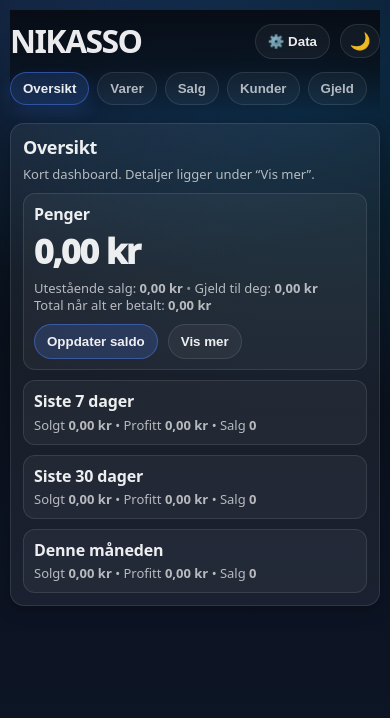
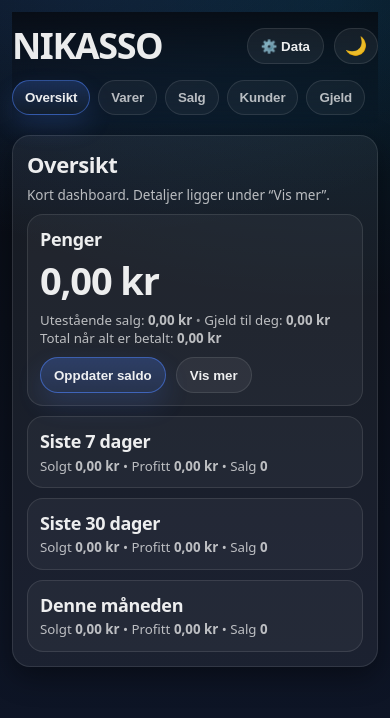
Before and after one commit to nikolaihoffmann-svg/Nikasso-, a React (Vite) app: page / in a window 390 px wide. Shown: the top 718 px of the page. Built offline with nearby package versions, Linux system fonts and the light colour scheme.

Commit message:
Update styles.css

```diff
--- a/src/app/styles.css
+++ b/src/app/styles.css
@@ -1,347 +1,443 @@
 /* =========================================================
    NIKASSO – Compact / Premium UI (v2)
-   Replace the whole stylesheet with this.
+   - Fix iOS modal scrolling
+   - Stick modal header (close button always visible)
+   - Cleaner palette (less "muddy")
+   - Better steppers (+/-)
 ========================================================= */
 
-:root{
-  --bg0:#070b12;
-  --bg1:#0b1220;
-  --bg2:#0e1729;
+:root {
+  /* Dark */
+  --bg0: #070a10;
+  --bg1: #0b1220;
+  --bg2: #0f172a;
 
-  --surface: rgba(255,255,255,.06);
-  --surface2: rgba(255,255,255,.045);
-  --stroke: rgba(255,255,255,.10);
-  --stroke2: rgba(255,255,255,.16);
+  --card: rgba(255, 255, 255, 0.06);
+  --card2: rgba(255, 255, 255, 0.045);
+  --stroke: rgba(255, 255, 255, 0.10);
+  --stroke2: rgba(255, 255, 255, 0.14);
 
-  --text: rgba(255,255,255,.92);
-  --muted: rgba(255,255,255,.68);
-  --muted2: rgba(255,255,255,.50);
+  --text: rgba(255, 255, 255, 0.92);
+  --muted: rgba(255, 255, 255, 0.70);
+  --muted2: rgba(255, 255, 255, 0.54);
 
-  --accent:#4f83ff;
-  --accentStroke: rgba(79,131,255,.45);
-  --danger:#ff5a5f;
-  --dangerStroke: rgba(255,90,95,.45);
-  --warn:#ffcc66;
-  --warnStroke: rgba(255,204,102,.45);
+  --accent: #4f83ff;
+  --accent2: rgba(79, 131, 255, 0.18);
 
-  --r10:10px;
-  --r12:12px;
-  --r14:14px;
+  --danger: #ff5a5f;
+  --danger2: rgba(255, 90, 95, 0.20);
 
-  --shadow: 0 10px 24px rgba(0,0,0,.30);
-  --shadowSoft: 0 6px 16px rgba(0,0,0,.22);
+  --warn: #ffcc66;
+  --warn2: rgba(255, 204, 102, 0.16);
 
-  /* compact scale */
-  --pad: 12px;
+  --r12: 12px;
+  --r16: 16px;
+  --r18: 18px;
+
+  --shadow: 0 18px 60px rgba(0, 0, 0, 0.55);
+  --shadow2: 0 10px 28px rgba(0, 0, 0, 0.38);
+
+  --pad: 14px;
   --gap: 10px;
 
-  --fz: 14px;
-  --lh: 1.32;
+  --fz: 15px;
+  --lh: 1.34;
 }
 
-:root[data-theme="light"]{
-  --bg0:#f6f7fb;
-  --bg1:#eef2f8;
-  --bg2:#e7edf7;
+/* Light theme */
+:root[data-theme="light"] {
+  --bg0: #f6f7fb;
+  --bg1: #eef1f7;
+  --bg2: #e7edf7;
 
-  --surface: rgba(0,0,0,.05);
-  --surface2: rgba(0,0,0,.035);
-  --stroke: rgba(0,0,0,.10);
-  --stroke2: rgba(0,0,0,.14);
+  --card: rgba(0, 0, 0, 0.045);
+  --card2: rgba(0, 0, 0, 0.032);
+  --stroke: rgba(0, 0, 0, 0.10);
+  --stroke2: rgba(0, 0, 0, 0.14);
 
-  --text: rgba(0,0,0,.88);
-  --muted: rgba(0,0,0,.62);
-  --muted2: rgba(0,0,0,.48);
+  --text: rgba(0, 0, 0, 0.90);
+  --muted: rgba(0, 0, 0, 0.62);
+  --muted2: rgba(0, 0, 0, 0.46);
 
-  --shadow: 0 10px 24px rgba(0,0,0,.12);
-  --shadowSoft: 0 6px 16px rgba(0,0,0,.09);
+  --shadow: 0 18px 60px rgba(0, 0, 0, 0.14);
+  --shadow2: 0 10px 28px rgba(0, 0, 0, 0.10);
 }
 
-/* reset */
-*{ box-sizing:border-box; }
-html,body{ height:100%; }
-body{
-  margin:0;
-  color:var(--text);
-  font-size:var(--fz);
-  line-height:var(--lh);
-  font-family: ui-sans-serif, system-ui, -apple-system, Segoe UI, Roboto, Helvetica, Arial;
-  background:
-    radial-gradient(900px 600px at 20% -10%, rgba(79,131,255,.22), transparent 60%),
-    radial-gradient(900px 600px at 80% 10%, rgba(0,180,255,.14), transparent 55%),
-    linear-gradient(180deg, var(--bg0), var(--bg2));
+/* Global */
+* { box-sizing: border-box; }
+html, body { height: 100%; }
+body {
+  margin: 0;
+  color: var(--text);
+  font-size: var(--fz);
+  line-height: var(--lh);
+  font-family: ui-sans-serif, system-ui, -apple-system, Segoe UI, Roboto, Helvetica, Arial, "Apple Color Emoji", "Segoe UI Emoji";
   -webkit-font-smoothing: antialiased;
   -moz-osx-font-smoothing: grayscale;
+
+  /* Cleaner background (less “muddy”) */
+  background:
+    radial-gradient(900px 520px at 15% -10%, rgba(79, 131, 255, 0.16), transparent 62%),
+    radial-gradient(900px 520px at 85% 0%, rgba(0, 200, 255, 0.10), transparent 58%),
+    linear-gradient(180deg, var(--bg0), var(--bg2));
 }
 
-/* layout */
-.container{
-  max-width: 920px;
+/* Container */
+.container {
+  max-width: 980px;
   margin: 0 auto;
-  padding: 10px 10px 40px;
+  padding: 12px 12px 44px;
 }
 
-/* header: less blur, more stable look */
-.header{
+/* Header (sticky + compact) */
+.header {
   position: sticky;
   top: 0;
-  z-index: 30;
+  z-index: 20;
   padding: 10px 0 8px;
-  background:
-    linear-gradient(180deg, rgba(7,11,18,.92), rgba(7,11,18,.68) 55%, rgba(7,11,18,0));
-  backdrop-filter: blur(6px);
-}
-:root[data-theme="light"] .header{
-  background:
-    linear-gradient(180deg, rgba(246,247,251,.92), rgba(246,247,251,.70) 55%, rgba(246,247,251,0));
+
+  background: linear-gradient(180deg, rgba(7,10,16,0.82), rgba(7,10,16,0.35), rgba(7,10,16,0));
+  backdrop-filter: blur(12px);
 }
 
-.headerTop{
-  display:flex;
-  align-items:center;
-  justify-content:space-between;
-  gap:10px;
+:root[data-theme="light"] .header {
+  background: linear-gradient(180deg, rgba(246,247,251,0.90), rgba(246,247,251,0.55), rgba(246,247,251,0));
 }
 
-.h1{
-  font-size: 34px;
-  letter-spacing: -0.05em;
+.headerTop {
+  display: flex;
+  gap: 12px;
+  align-items: center;
+  justify-content: space-between;
+}
+
+/* Brand */
+.h1 {
+  font-size: 40px;
+  letter-spacing: -0.04em;
   font-weight: 900;
   margin: 0;
 }
 
-/* tabs */
-.tabs{
-  display:flex;
-  flex-wrap:wrap;
-  gap:8px;
+/* Tabs */
+.tabs {
+  display: flex;
+  flex-wrap: wrap;
+  gap: 8px;
   margin-top: 10px;
 }
-.tab{
-  appearance:none;
+
+.tab {
+  appearance: none;
   border: 1px solid var(--stroke);
-  background: var(--surface2);
+  background: var(--card2);
   color: var(--muted);
-  padding: 8px 12px;
+  padding: 9px 12px;
   border-radius: 999px;
   font-weight: 800;
-  cursor:pointer;
-  transition: background .15s ease, border-color .15s ease, color .15s ease, transform .06s ease;
-}
-.tab:active{ transform: scale(.99); }
-.tab.active{
-  color: var(--text);
-  border-color: var(--accentStroke);
-  background: rgba(79,131,255,.16);
-  box-shadow: 0 8px 18px rgba(79,131,255,.14);
+  letter-spacing: -0.01em;
+  cursor: pointer;
+  transition: transform .06s ease, background .18s ease, border-color .18s ease, color .18s ease;
 }
 
-/* buttons */
-.btnRow{
-  display:flex;
-  flex-wrap:wrap;
-  gap:10px;
-  align-items:center;
+.tab:active { transform: scale(0.99); }
+
+.tab.active {
+  background: linear-gradient(180deg, rgba(79,131,255,0.22), rgba(255,255,255,0.03));
+  border-color: rgba(79,131,255,0.50);
+  color: var(--text);
+  box-shadow: 0 12px 26px rgba(79,131,255,0.16);
+}
+
+/* Buttons */
+.btnRow {
+  display: flex;
+  gap: 10px;
+  flex-wrap: wrap;
+  align-items: center;
+  margin-top: 12px;
+}
+
+.btn, .themeBtn, .iconBtn {
+  appearance: none;
+  border: 1px solid var(--stroke);
+  background: rgba(255,255,255,0.06);
+  color: var(--text);
+  padding: 9px 13px;
+  border-radius: 999px;
+  font-weight: 820;
+  cursor: pointer;
+  transition: transform .06s ease, background .18s ease, border-color .18s ease, box-shadow .18s ease, opacity .18s ease;
+  min-height: 36px;
+}
+
+.btn:active, .themeBtn:active, .iconBtn:active { transform: scale(0.99); }
+
+.btn:hover, .themeBtn:hover, .iconBtn:hover {
+  border-color: var(--stroke2);
+  background: rgba(255,255,255,0.085);
+}
+
+.btn.btnPrimary {
+  background: linear-gradient(180deg, rgba(79,131,255,0.26), rgba(79,131,255,0.14));
+  border-color: rgba(79,131,255,0.55);
+  box-shadow: 0 12px 26px rgba(79,131,255,0.16);
+}
+
+.btn.btnDanger {
+  background: linear-gradient(180deg, rgba(255,90,95,0.22), rgba(255,90,95,0.12));
+  border-color: rgba(255,90,95,0.52);
+  box-shadow: 0 12px 26px rgba(255,90,95,0.12);
+}
+
+.btn:disabled {
+  opacity: 0.55;
+  cursor: not-allowed;
+}
+
+.themeBtn {
+  width: 44px;
+  height: 36px;
+  padding: 0;
+  display: grid;
+  place-items: center;
+  font-size: 18px;
+}
+
+/* Cards */
+.card {
+  background: var(--card);
+  border: 1px solid var(--stroke);
+  border-radius: var(--r18);
+  box-shadow: var(--shadow2);
+  padding: var(--pad);
+  margin-top: 12px;
+}
+
+.cardTitle {
+  font-size: 22px;
+  font-weight: 900;
+  letter-spacing: -0.02em;
+  margin: 0 0 6px;
+}
+
+.cardSub {
+  color: var(--muted);
+  font-size: 13.5px;
+  margin: 0 0 10px;
+}
+
+/* Nested cards: flatter */
+.card .card {
+  background: rgba(255,255,255,0.04);
+  box-shadow: none;
   margin-top: 10px;
 }
-.btn,.themeBtn,.iconBtn{
-  appearance:none;
+
+/* Lists */
+.list { display: grid; gap: 10px; margin-top: 10px; }
+
+.item {
+  background: rgba(255,255,255,0.045);
   border: 1px solid var(--stroke);
-  background: var(--surface2);
-  color: var(--text);
-  padding: 9px 12px;
-  border-radius: 999px;
-  font-weight: 850;
-  cursor:pointer;
-  min-height: 34px;
-  transition: background .15s ease, border-color .15s ease, transform .06s ease, opacity .15s ease;
-}
-.btn:active,.themeBtn:active,.iconBtn:active{ transform: scale(.99); }
-.btn:hover,.themeBtn:hover,.iconBtn:hover{
-  border-color: var(--stroke2);
-  background: var(--surface);
-}
-.btn.btnPrimary{
-  background: rgba(79,131,255,.18);
-  border-color: var(--accentStroke);
-}
-.btn.btnDanger{
-  background: rgba(255,90,95,.16);
-  border-color: var(--dangerStroke);
-}
-.btn:disabled{ opacity:.55; cursor:not-allowed; }
-
-.themeBtn{
-  width: 40px;
-  height: 34px;
-  padding: 0;
-  display:grid;
-  place-items:center;
-  font-size: 17px;
+  border-radius: var(--r16);
+  padding: 12px;
 }
 
-/* cards (less “giant”) */
-.card{
-  background: var(--surface);
-  border: 1px solid var(--stroke);
-  border-radius: var(--r14);
-  box-shadow: var(--shadowSoft);
-  padding: var(--pad);
-  margin-top: 10px;
+.item.low {
+  border-color: rgba(255, 204, 102, 0.42);
+  box-shadow: 0 10px 22px rgba(255, 204, 102, 0.08);
 }
-.cardTitle{
-  margin: 0 0 6px;
+
+.itemTop { display: flex; align-items: flex-start; justify-content: space-between; gap: 12px; }
+
+.itemTitle {
+  margin: 0 0 4px;
   font-size: 18px;
   font-weight: 900;
   letter-spacing: -0.02em;
 }
-.cardSub{
-  margin: 0 0 10px;
+
+.itemMeta {
+  color: var(--muted);
+  font-size: 13.3px;
+}
+
+.itemActions {
+  display: flex;
+  gap: 10px;
+  margin-top: 10px;
+  flex-wrap: wrap;
+}
+
+/* Forms */
+.fieldGrid { display: grid; gap: 10px; margin-top: 10px; }
+
+.label {
+  display: block;
   color: var(--muted);
   font-size: 13px;
+  font-weight: 780;
+  margin: 0 0 6px;
 }
 
-/* lists */
-.list{ display:grid; gap:10px; margin-top:10px; }
-.item{
-  background: var(--surface2);
+.input {
+  width: 100%;
+  min-height: 40px;
+  padding: 10px 12px;
+  border-radius: 14px;
   border: 1px solid var(--stroke);
-  border-radius: var(--r12);
-  padding: 10px;
+  background: rgba(255,255,255,0.045);
+  color: var(--text);
+  outline: none;
+  transition: border-color .18s ease, background .18s ease, box-shadow .18s ease;
 }
-.item.low{
-  border-color: var(--warnStroke);
-  box-shadow: 0 8px 16px rgba(255,204,102,.08);
+
+.input:focus {
+  border-color: rgba(79,131,255,0.62);
+  box-shadow: 0 0 0 4px rgba(79,131,255,0.16);
+  background: rgba(255,255,255,0.06);
 }
-.itemTitle{
-  margin:0 0 4px;
-  font-size: 16px;
+
+select.input { appearance: none; }
+
+.row3 {
+  display: grid;
+  grid-template-columns: repeat(3, minmax(0, 1fr));
+  gap: 10px;
+}
+
+@media (max-width: 760px) {
+  .h1 { font-size: 36px; }
+  .row3 { grid-template-columns: 1fr; }
+}
+
+/* =========================
+   MODAL (IMPORTANT FIXES)
+   - iOS scroll fix
+   - sticky header so you can always close
+========================= */
+.modalBackdrop {
+  position: fixed;
+  inset: 0;
+  background: rgba(0,0,0,0.58);
+  backdrop-filter: blur(12px);
+  display: grid;
+  place-items: center;
+  z-index: 60;
+  padding: 16px;
+
+  /* iOS gesture handling */
+  touch-action: none;
+}
+
+.modal {
+  width: min(720px, 100%);
+  background: linear-gradient(180deg, rgba(255,255,255,0.09), rgba(255,255,255,0.055));
+  border: 1px solid var(--stroke2);
+  border-radius: 18px;
+  box-shadow: var(--shadow);
+
+  /* Make modal a column so body can scroll */
+  display: flex;
+  flex-direction: column;
+
+  /* Keep it inside viewport */
+  max-height: calc(100dvh - 32px);
+  overflow: hidden;
+}
+
+.modalHeader {
+  display: flex;
+  align-items: center;
+  justify-content: space-between;
+  padding: 12px 14px;
+  border-bottom: 1px solid var(--stroke);
+
+  /* Sticky header inside modal */
+  position: sticky;
+  top: 0;
+  z-index: 2;
+
+  background: rgba(10, 14, 22, 0.55);
+  backdrop-filter: blur(12px);
+}
+
+:root[data-theme="light"] .modalHeader {
+  background: rgba(255,255,255,0.70);
+}
+
+.modalTitle {
+  margin: 0;
+  font-size: 15px;
   font-weight: 900;
   letter-spacing: -0.01em;
 }
-.itemMeta{
-  color: var(--muted);
-  font-size: 13px;
-}
-.itemActions{
-  display:flex;
-  gap:10px;
-  flex-wrap:wrap;
-  margin-top: 10px;
+
+.modalBody {
+  padding: 14px;
+
+  /* THIS is the actual scroll area */
+  overflow: auto;
+  -webkit-overflow-scrolling: touch;
+  touch-action: pan-y;
+
+  /* avoid iOS “scroll bleed” */
+  overscroll-behavior: contain;
 }
 
-/* forms */
-.fieldGrid{ display:grid; gap:10px; margin-top:10px; }
-.label{
-  display:block;
-  color: var(--muted);
-  font-size: 12.5px;
-  font-weight: 800;
-  margin: 0 0 6px;
-}
-.input{
-  width:100%;
-  min-height: 38px;
-  padding: 9px 11px;
-  border-radius: 12px;
-  border: 1px solid var(--stroke);
-  background: var(--surface2);
-  color: var(--text);
-  outline:none;
-  transition: border-color .15s ease, box-shadow .15s ease, background .15s ease;
-}
-.input:focus{
-  border-color: var(--accentStroke);
-  box-shadow: 0 0 0 3px rgba(79,131,255,.16);
-  background: var(--surface);
-}
-select.input{ appearance:none; }
-
-.row3{
-  display:grid;
-  grid-template-columns: repeat(3, minmax(0,1fr));
-  gap:10px;
+.iconBtn {
+  width: 40px;
+  height: 36px;
+  padding: 0;
+  display: grid;
+  place-items: center;
 }
 
-/* compact money text */
-.moneyBig{
-  font-size: 34px;
-  font-weight: 950;
+/* Big money helper */
+.moneyBig {
+  font-size: 38px;
+  font-weight: 900;
   letter-spacing: -0.03em;
 }
 
-/* modal */
-.modalBackdrop{
-  position: fixed;
-  inset: 0;
-  background: rgba(0,0,0,.55);
-  backdrop-filter: blur(8px);
-  display:grid;
-  place-items:center;
-  z-index: 70;
-  padding: 14px;
-}
-.modal{
-  width: min(640px, 100%);
-  background: var(--bg1);
-  border: 1px solid var(--stroke2);
-  border-radius: 14px;
-  box-shadow: var(--shadow);
-  overflow:hidden;
-}
-:root[data-theme="light"] .modal{
-  background: #ffffff;
-}
-.modalHeader{
-  display:flex;
-  align-items:center;
-  justify-content:space-between;
-  padding: 10px 12px;
-  border-bottom: 1px solid var(--stroke);
-}
-.modalTitle{
-  margin:0;
-  font-size: 14px;
-  font-weight: 900;
-}
-.modalBody{ padding: 12px; }
-.iconBtn{
-  width: 38px;
-  height: 32px;
-  padding:0;
-  display:grid;
-  place-items:center;
+/* =========================
+   VARER: nicer +/-
+========================= */
+.stockBtns {
+  display: grid;
+  gap: 8px;
+  align-items: start;
 }
 
-/* Stepper (fix + / -)  */
-.stockStepper, .qtyStepper, .stepper{
-  display:flex;
-  align-items:center;
-  gap:8px;
-}
-.stepBtn{
-  width: 34px;
-  height: 30px;
-  padding:0;
-  border-radius: 10px;
-  border:1px solid var(--stroke);
-  background: var(--surface2);
+.stockBtn {
+  min-width: 62px;
+  min-height: 34px;
+  padding: 8px 10px;
+  border-radius: 12px;
+  border: 1px solid var(--stroke);
+  background: rgba(255,255,255,0.065);
   color: var(--text);
-  font-weight: 950;
-  display:grid;
-  place-items:center;
-}
-.stepBtn:active{ transform: scale(.98); }
-.stepVal{
-  min-width: 42px;
-  text-align:center;
   font-weight: 900;
-  color: var(--text);
-  opacity: .92;
+  cursor: pointer;
+  transition: transform .06s ease, background .18s ease, border-color .18s ease;
 }
 
-/* mobile */
-@media (max-width: 760px){
-  .h1{ font-size: 32px; }
-  .row3{ grid-template-columns: 1fr; }
+.stockBtn:active { transform: scale(0.99); }
+.stockBtn:hover { background: rgba(255,255,255,0.09); border-color: var(--stroke2); }
+
+/* small warning tag */
+.lowTag {
+  margin-top: 8px;
+  display: inline-block;
+  padding: 6px 10px;
+  border-radius: 999px;
+  border: 1px solid rgba(255,204,102,0.35);
+  background: rgba(255,204,102,0.10);
+  color: var(--text);
+  font-weight: 800;
+  font-size: 12.5px;
 }
+
+/* keep images/icons from shifting baseline */
+.itemMeta svg, .itemMeta img { vertical-align: middle; }
```
